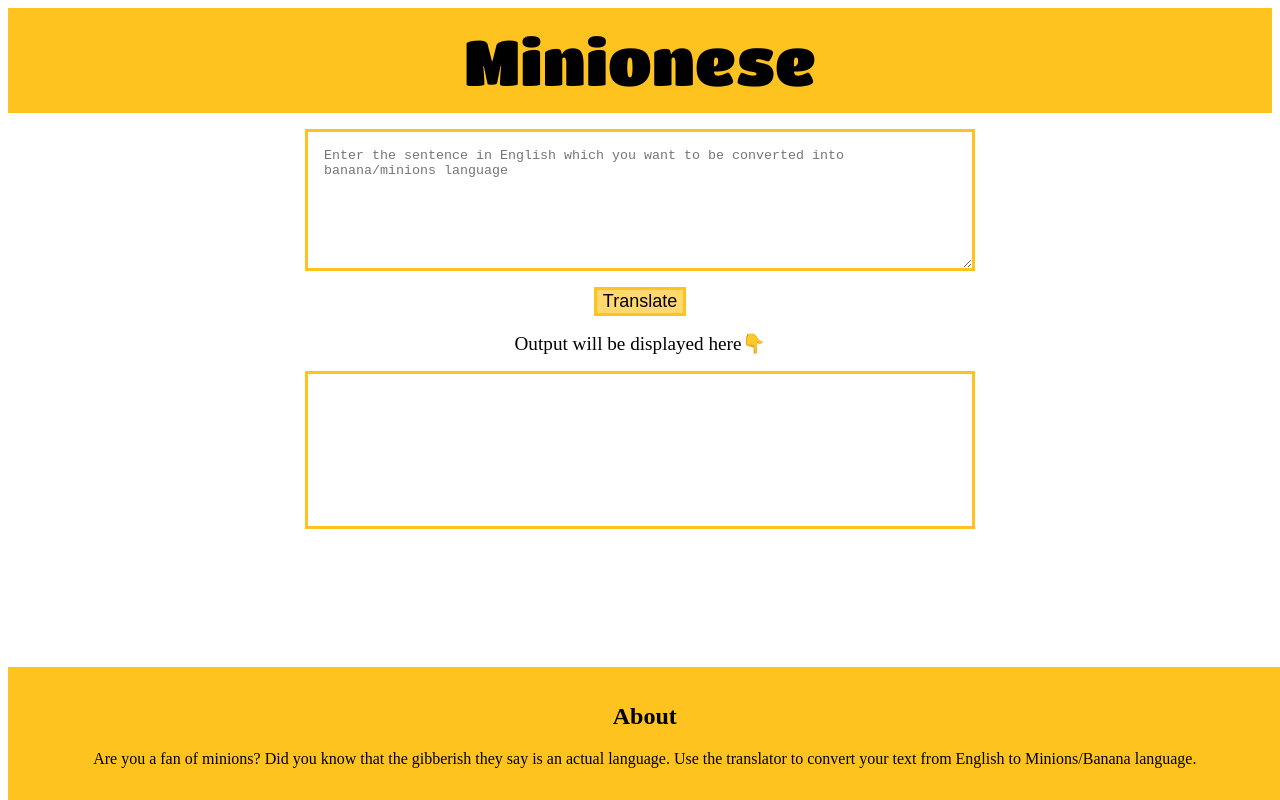
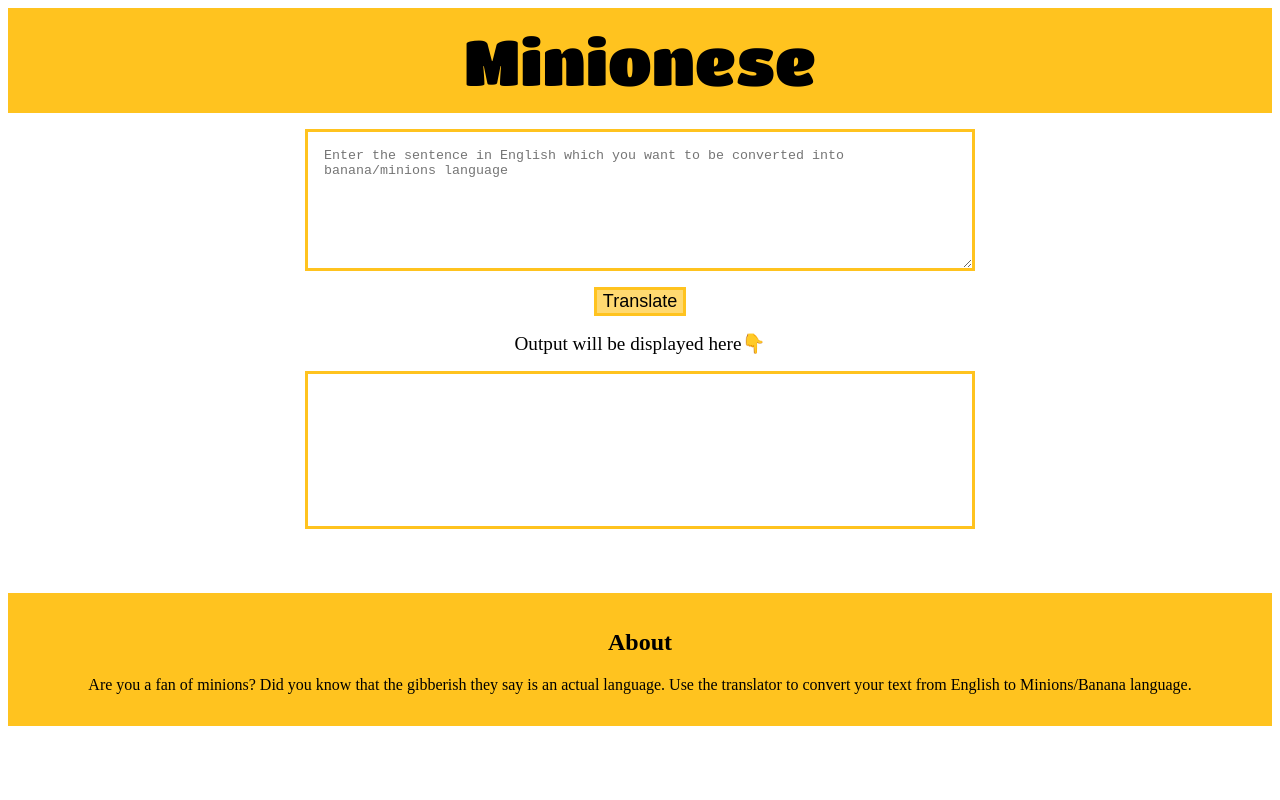
Before and after one commit to shubh-dwivedi/minions-language-translator, a plain HTML site: page index.html in a window 1280 px wide. Drawn offline with Linux system fonts and the light colour scheme; a web font is replaced by a local one.

Commit message:
style: minor changes

```diff
--- a/styles.css
+++ b/styles.css
@@ -3,6 +3,11 @@
 
 :root {
     --primary-color: #FFC31F;
+}
+
+body {
+    margin-right: 0;
+    padding-right: 0.5rem;
 }
 
 .heading-main {
@@ -40,6 +45,7 @@ textarea {
     margin: 1rem auto;
     padding: 1rem;
     border: 3px solid var(--primary-color);
+    margin-bottom: 4rem;
 }
 
 nav {
@@ -49,9 +55,8 @@ nav {
 }
 
 footer {
-    position:fixed;
+    position:static;
     bottom: 0;
-    width: 97%;
     padding: 1rem;
     background-color: var(--primary-color);
     text-align: center;
```
